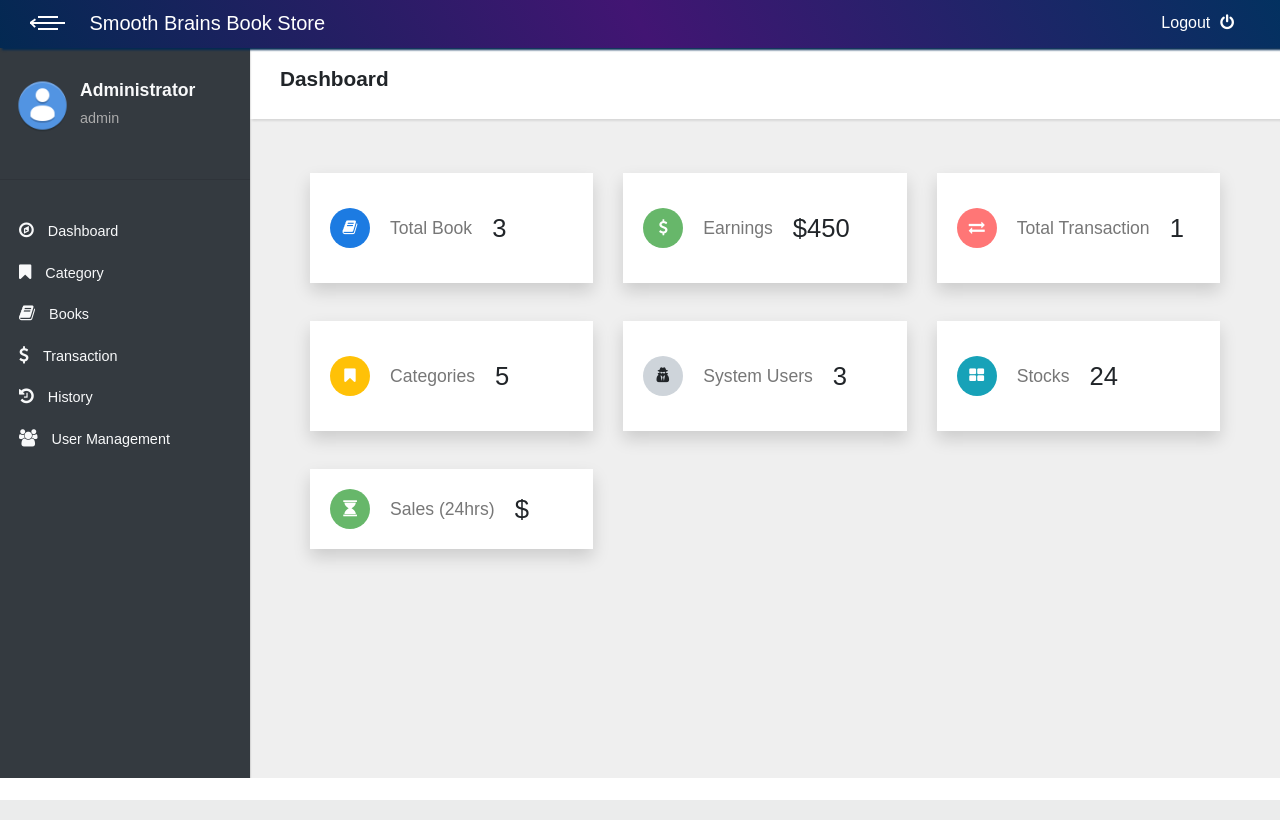
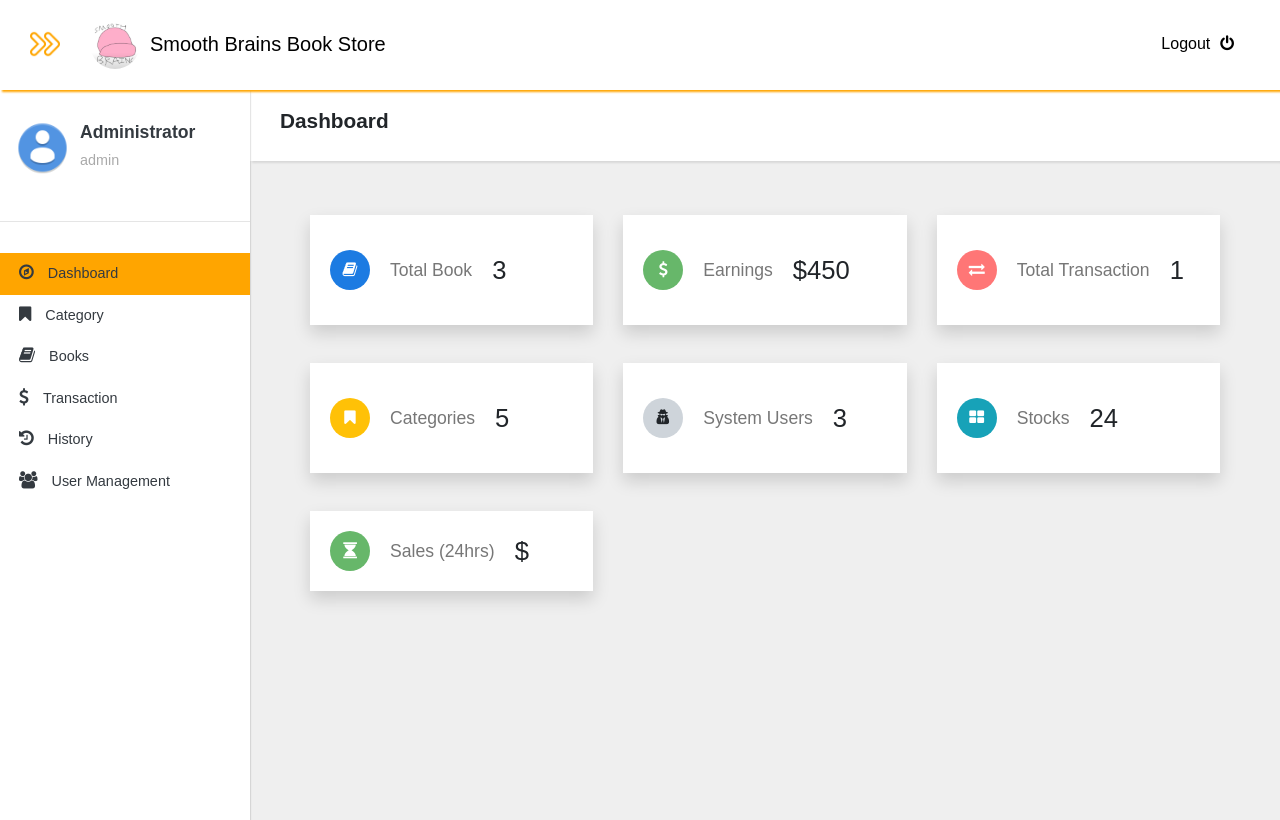
Before and after one commit to Mengz04/PBKK-Kuis-2, a CodeIgniter app: page /bsms_ci/index.php/dashboard/index in a window 1280 px wide. Run offline with CodeIgniter, Linux system fonts and the light colour scheme; a user stored in the database is signed in; data comes from the database, SQL or seed files in the repository.

Commit message:
style: home.php, register.php, template.php, transaction.php

```diff
--- a/application/views/Home.php
+++ b/application/views/Home.php
@@ -122,8 +122,8 @@
 			<div class="d-flex flex-wrap justify-content-center">
 				<div class="px-5 py-3">
 					<p>Educational</p>
-					<table class="table table-hover table-bordered" id="example" style="background-color: #eef9f0;">
-						<thead style="background-color: #464b58; color:white;">
+					<table class="table table-hover table-bordered" id="example" style="background-color: #eef9f0; border-radius: 10px; overflow: hidden;">
+						<thead style="background-color: orange; color:white;">
 							<tr>
 								<th>Book Title</th>
 								<th>Book Cover</th>
@@ -148,8 +148,8 @@
 				</div>
 				<div class="px-5 py-3">
 					<p>Fiction</p>
-					<table class="table table-hover table-bordered" id="example" style="background-color: #eef9f0;">
-						<thead style="background-color: #464b58; color:white;">
+					<table class="table table-hover table-bordered" id="example" style="background-color: #eef9f0; border-radius: 10px; overflow: hidden;">
+						<thead style="background-color: orange; color:white;">
 							<tr>
 								<th>Book Title</th>
 								<th>Book Cover</th>
@@ -174,8 +174,8 @@
 				</div>
 				<div class="px-5 py-3">
 					<p>Fantasy</p>
-					<table class="table table-hover table-bordered" id="example" style="background-color: #eef9f0;">
-						<thead style="background-color: #464b58; color:white;">
+					<table class="table table-hover table-bordered" id="example" style="background-color: #eef9f0; border-radius: 10px; overflow: hidden;">
+						<thead style="background-color: orange; color:white;">
 							<tr>
 								<th>Book Title</th>
 								<th>Book Cover</th>
@@ -200,8 +200,8 @@
 				</div>
 				<div class="px-5 py-3">
 					<p>Horror</p>
-					<table class="table table-hover table-bordered" id="example" style="background-color: #eef9f0;">
-						<thead style="background-color: #464b58; color:white;">
+					<table class="table table-hover table-bordered" id="example" style="background-color: #eef9f0; border-radius: 10px; overflow: hidden;">
+						<thead style="background-color: orange; color:white;">
 							<tr>
 								<th>Book Title</th>
 								<th>Book Cover</th>
--- a/application/views/register.php
+++ b/application/views/register.php
@@ -60,12 +60,12 @@
                       <div class="form-group">
                       <label for="level" class="control-label text-white">User Role</label>
                       <select type="text" name="level" required class="custom-select">
-                          <option>user</option>
+                          <option>Customer</option>
                       </select>
                     </div>
                     <div class="d-flex flex-column justify-content-end align-items-center">
                       <input type="submit" name="submit" class="btn btn-primary" value="Register" style="padding: 10px 20px; border-radius: 15px; width: 100%; background-color: orange; border: black;">
-                      <a href="<?php echo base_url('index.php/admin/index') ?>" class="text-decoration-none mr-3" style="color: orange;">Already have an account? Login here</a>
+                      <a href="<?php echo base_url('index.php/admin/index') ?>" class="text-decoration-none mr-3 mt-3" style="color: orange;">Already have an account? Login here</a>
                     </div>
                     <!-- This should be submit button but I replaced it with <a> for demo purposes-->
                   </form>
--- a/application/views/template.php
+++ b/application/views/template.php
@@ -30,11 +30,12 @@
       <!-- Main Navbar-->
       <header class="header">
         <nav class="navbar">
-          <div class="container-fluid">
+          <div class="container-fluid py-3">
             <div class="navbar-holder d-flex align-items-center justify-content-between">
               <!-- Navbar Header-->
-              <div class="navbar-header">
-                <!-- Toggle Button--><a id="toggle-btn" href="#" class="menu-btn active"><span></span><span></span><span></span></a>
+              <div class="navbar-header d-flex flex-row align-items-center justify-content-center" style="gap: 10px;">
+                <!-- Toggle Button--><a id="toggle-btn" href="#" class="menu-btn active"><div style="background-image:url(<?php echo base_url('/assets/gambar/next.png')?>); height: 30px; width: 30px; background-size: cover;"></div></a>
+                <!-- icon --> <div class="rounded-circle" style="background-image: url(<?php echo base_url('/assets/gambar/smooth.png')?>); height:50px; width: 50px; background-size: cover; "></div>
                 <!-- Navbar Brand --><a href="#" class="navbar-brand">
                   <div class="brand-text brand-big"><span>Smooth Brains Book Store</span></div>
                   <div class="brand-text brand-small">Smooth Brains Book Store</div></a>
@@ -49,63 +50,65 @@
           </div>
         </nav>
       </header>
+
       <div class="page-content d-flex">
         <!-- Side Navbar -->
-        <nav class="side-navbar text-light bg-dark">
+        <nav class="side-navbar text-dark bg-white">
           <!-- Sidebar Header-->
           <div class="sidebar-header d-flex align-items-center">
             <div class="avatar"><img src="<?php echo base_url(); ?>assets/img/avatar.png" alt="User Icon" class="img-fluid rounded-circle"></div>
             <div class="title">
-              <h1 class="h4 text-light"><?= $this->session->userdata('fullname') ?></h1>
+              <h1 class="h4 text-dark"><?= $this->session->userdata('fullname') ?></h1>
               <p><?= $this->session->userdata('level') ?></p>
             </div>
           </div>
           <!-- Sidebar Navidation Menus-->
           <hr>
           <ul class="list-unstyled">
-            <li>
-                <a class="active" href="<?php echo base_url('index.php/dashboard');?>">
+                <li class="orange-hvr">
+                <a class="active sidebar-title lock-color" href="<?php echo base_url('index.php/dashboard');?>">
                     <i class="fa fa-compass"></i>
                     <span>Dashboard</span>
-                </a></li>
+                </a>
+              </li>
                 <?php
                     if ($this->session->userdata('level') == 'admin') {
                         echo'
 
                           <li>
-                              <a href="'.base_url('index.php/category').'">
+                              <a class="sidebar-title" href="'.base_url('index.php/category').'">
                                   <i class="fa fa-bookmark"></i>
                                   <span>Category</span>
                               </a>
                           </li>
                           <li>
-                            <a href="'.base_url('index.php/book').'">
+                            <a class="sidebar-title" href="'.base_url('index.php/book').'">
                                 <i class="fa fa-book"></i>
                                 <span>Books</span>
                             </a>
                         </li>
                           <li>
-                            <a href="'.base_url('index.php/transaction').'">
+                            <a class="sidebar-title" href="'.base_url('index.php/transaction').'">
                                 <i class="fa fa-dollar"></i>
                                 <span>Transaction</span>
                             </a>
                           </li>
                           <li>
-                            <a href="'.base_url('index.php/history').'">
+                            <a class="sidebar-title" href="'.base_url('index.php/history').'">
                                 <i class="fa fa-history"></i>
                                 <span>History</span>
                             </a>
                           </li>
 
                           <li>
-                            <a href="'.base_url('index.php/user').'">
+                            <a class="sidebar-title" href="'.base_url('index.php/user').'">
                                 <i class="fa fa-users"></i>
                                 <span>User Management</span>
                             </a>
                           </li>';
                               } elseif ($this->session->userdata('level') == 'Customer') {
                                  echo'<li>
-                              <a href="'.base_url('index.php/transaction').'">
+                              <a class="sidebar-title" href="'.base_url('index.php/transaction').'">
                                   <i class="fa fa-search"></i>
                                   <span>Explore</span>
                               </a>
@@ -131,5 +134,6 @@
     <script src="<?php echo base_url(); ?>assets/vendor/jquery-validation/jquery.validate.min.js"></script>
     <!-- Main File-->
     <script src="<?php echo base_url(); ?>assets/js/front.js"></script>
+    <script src="<?php echo base_url(); ?>assets/js/ahda.js"></script>
   </body>
 </html>
--- a/assets/css/style.default.css
+++ b/assets/css/style.default.css
@@ -14,10 +14,6 @@ https://bootstrapious.com/p/admin-template
 *     GENERAL STYLES
 * ==========================================================
 */
-body {
-  overflow: hidden;
-  height: 100vh;
-}
 
 a,
 i,
@@ -229,6 +225,7 @@ input {
 .bg-orange {
   background: #ffc36d !important;
   color: #fff;
+  color: orange;
 }
 
 .bg-orange:hover {
@@ -457,8 +454,8 @@ nav.side-navbar ul li a {
 }
 
 nav.side-navbar ul li a:hover {
-  background: #1c7be2;
-  border-left: 4px solid #3b25e6;
+  background: orange;
+  border-left: 4px solid gray;
   color: #fff;
 }
 
@@ -631,16 +628,15 @@ nav.side-navbar.shrinked .sidebar-header .title {
 * ==========================================================
 */
 nav.navbar {
-  background-color: #032952;
-  background-image: linear-gradient(62deg, #032952 0%, #421573 50%, #033160 100%);
+  background-color: white;
 
   padding-top: 3px;
   padding-bottom: 5px;
-  color: #fff;
+  color: black;
   position: relative;
   border-radius: 0;
   -webkit-box-shadow: 2px 2px 2px #032952;
-  box-shadow: 2px 2px 2px #032952;
+  box-shadow: 2px 2px 2px orange;
   z-index: 10;
   padding-left: 0;
   padding-right: 0;
@@ -690,61 +686,44 @@ nav.navbar .menu-btn {
   transition: all 0.7s;
 }
 
-nav.navbar .menu-btn span {
-  width: 20px;
-  height: 2px;
-  background: #fff;
-  display: block;
-  margin: 4px auto 0;
+nav.navbar .menu-btn div {
   -webkit-transition: all 0.3s cubic-bezier(0.81, -0.33, 0.345, 1.375);
   transition: all 0.3s cubic-bezier(0.81, -0.33, 0.345, 1.375);
 }
 
-nav.navbar .menu-btn span:nth-of-type(2) {
-  position: relative;
-  width: 35px;
+nav.navbar .menu-btn div {
   -webkit-transform: rotateY(180deg);
   transform: rotateY(180deg);
 }
 
-nav.navbar .menu-btn span:nth-of-type(2)::before,
-nav.navbar .menu-btn span:nth-of-type(2)::after {
+nav.navbar .menu-btn div::before,
+nav.navbar .menu-btn div::after {
   content: "";
-  width: 6px;
-  height: 2px;
-  display: block;
-  background: #fff;
   -webkit-transform: rotate(45deg);
   transform: rotate(45deg);
-  position: absolute;
-  top: 2px;
-  left: 0;
   -webkit-transition: all 0.7s;
   transition: all 0.7s;
 }
 
-nav.navbar .menu-btn span:nth-of-type(2)::after {
+nav.navbar .menu-btn div::after {
   -webkit-transform: rotate(145deg);
   transform: rotate(145deg);
-  position: absolute;
-  top: -2px;
-  left: 0;
-}
-
-nav.navbar .menu-btn.active span:first-of-type {
+}
+
+/* nav.navbar .menu-btn.active div {
   -webkit-transform: translateY(12px);
   transform: translateY(12px);
-}
-
-nav.navbar .menu-btn.active span:nth-of-type(2) {
+} */
+
+nav.navbar .menu-btn.active div {
   -webkit-transform: none;
   transform: none;
 }
 
-nav.navbar .menu-btn.active span:last-of-type {
+/* nav.navbar .menu-btn.active div {
   -webkit-transform: translateY(-12px);
   transform: translateY(-12px);
-}
+} */
 
 nav.navbar .nav-link {
   position: relative;
@@ -765,6 +744,10 @@ nav.navbar .nav-link.language span {
 
 nav.navbar .nav-link.logout i {
   margin-left: 10px;
+}
+
+nav.navbar .nav-link.logout:hover{
+  background-color: orange;
 }
 
 nav.navbar .nav-menu {
@@ -3551,6 +3534,14 @@ a > code {
   margin-bottom: 15px;
 }
 
+.orange-hvr:hover  {
+  background-color: orange ;
+}
+
+.lock-color {
+	background: orange;
+}
+
 @media (min-width: 576px) {
   .card-deck {
     margin-right: -15px;
--- /dev/null
+++ b/assets/js/ahda.js
@@ -0,0 +1,15 @@
+const sidebarTitle = document.querySelectorAll('.sidebar-title');
+// alert(sidebarTitle.length);
+
+for (let i = 0; i < sidebarTitle.length; i++){
+    sidebarTitle[i].addEventListener('click',
+    lockColor.bind(this, sidebarTitle[i]));
+}
+
+function lockColor(item) {
+    // alert(sidebarTitle.length);
+    for (let i = 0; i < sidebarTitle.length; i++){
+        sidebarTitle[i].classList.remove('lock-color');
+    }
+    item.classList.add('lock-color')
+}
```
Also changed, not shown: application/views/v_transaction.php (+4 -4 lines), assets/gambar/next.png (added), assets/js/front.js (line endings or trailing spaces).
